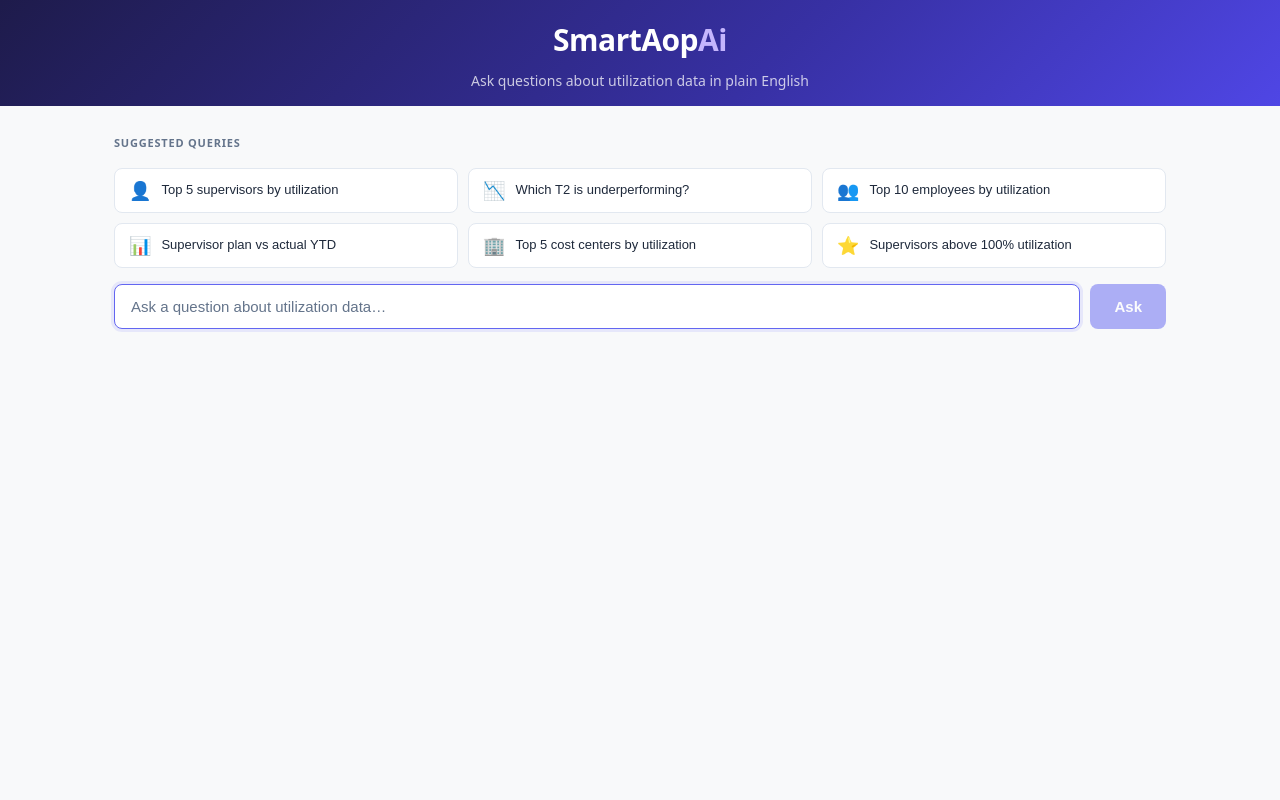
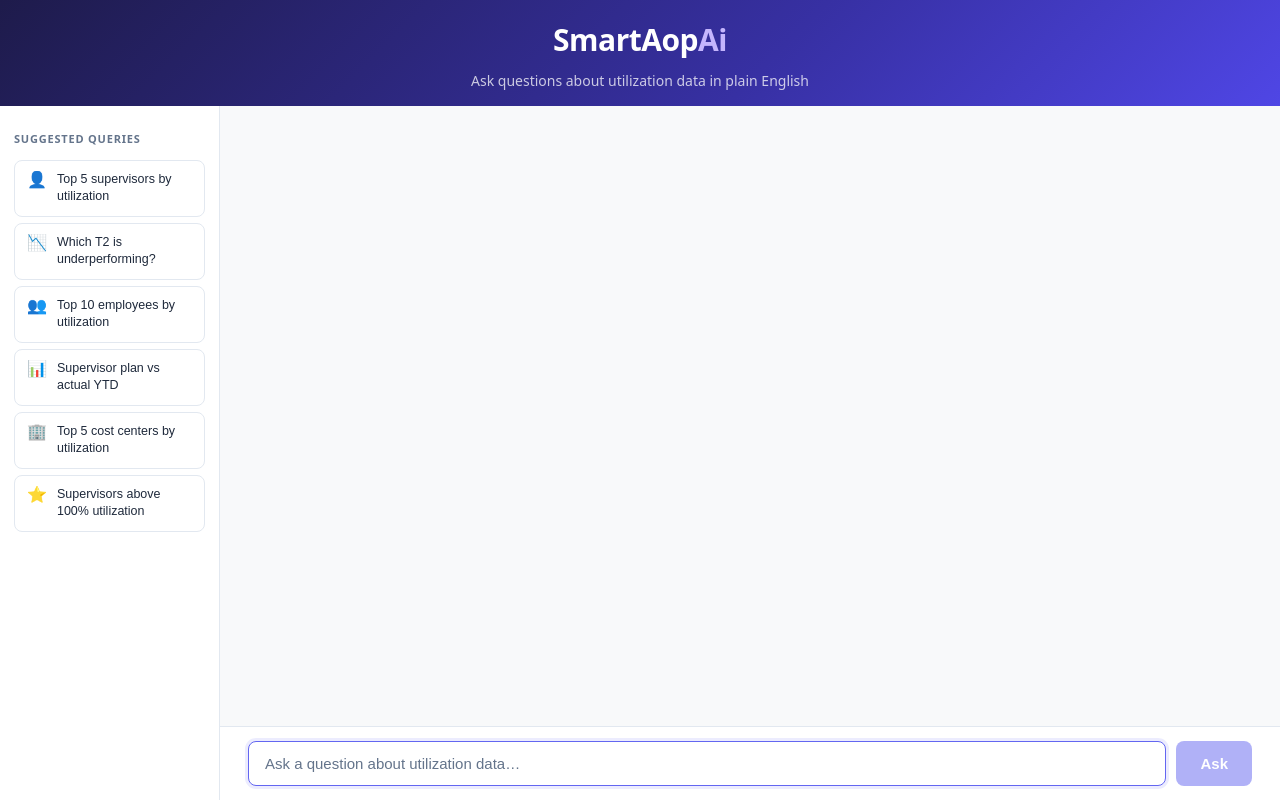
Before and after one commit to MouliMohanN/SmartAopAi, a React (Vite) app in the folder frontend/: page / in a window 1280 px wide. Built offline with nearby package versions, Linux system fonts and the light colour scheme; no server answers.

Commit message:
feat: add suggestion sidebar and refactor QueryInput to a controlled component

```diff
--- a/frontend/src/App.tsx
+++ b/frontend/src/App.tsx
@@ -9,6 +9,15 @@ import { NarrativePanel }  from './components/NarrativePanel';
 import { StepTracker }     from './components/StepTracker';
 import './index.css';
 
+const SUGGESTIONS = [
+  { icon: '👤', label: 'Top 5 supervisors by utilization' },
+  { icon: '📉', label: 'Which T2 is underperforming?' },
+  { icon: '👥', label: 'Top 10 employees by utilization' },
+  { icon: '📊', label: 'Supervisor plan vs actual YTD' },
+  { icon: '🏢', label: 'Top 5 cost centers by utilization' },
+  { icon: '⭐', label: 'Supervisors above 100% utilization' },
+];
+
 export default function App() {
   const {
     sql, result, narrative, narrativeDone,
@@ -17,13 +26,13 @@ export default function App() {
     submit,
   } = useStream();
 
-  const [initialQuery, setInitialQuery] = useState('');
+  const [queryValue, setQueryValue] = useState('');
 
   useEffect(() => {
     const params = new URLSearchParams(window.location.search);
     const q = params.get('q');
     if (q) {
-      setInitialQuery(q);
+      setQueryValue(q);
       submit(q);
     }
   // eslint-disable-next-line react-hooks/exhaustive-deps
@@ -36,9 +45,29 @@ export default function App() {
         <p className="app-subtitle">Ask questions about utilization data in plain English</p>
       </header>
 
+      <div className="app-body">
+        {/* ── Left sidebar ── */}
+        <aside className="suggestions-sidebar">
+          <p className="suggestions-label">Suggested Queries</p>
+          <div className="suggestions-list">
+            {SUGGESTIONS.map(s => (
+              <button
+                key={s.label}
+                type="button"
+                className="suggestion-card"
+                onClick={() => setQueryValue(s.label)}
+                disabled={loading}
+              >
+                <span className="suggestion-card-icon">{s.icon}</span>
+                <span className="suggestion-card-label">{s.label}</span>
+              </button>
+            ))}
+          </div>
+        </aside>
+
+        {/* ── Main content ── */}
+        <div className="app-content">
           <main className="app-main">
-        <QueryInput onSubmit={submit} loading={loading} initialValue={initialQuery} />
-
             {error && (
               <div className="error-banner">
                 <strong>Error:</strong> {error}
@@ -67,6 +96,17 @@ export default function App() {
               </div>
             )}
           </main>
+
+          <div className="query-bar">
+            <QueryInput
+              value={queryValue}
+              onChange={setQueryValue}
+              onSubmit={submit}
+              loading={loading}
+            />
+          </div>
+        </div>
+      </div>
     </div>
   );
 }
--- a/frontend/src/components/QueryInput.tsx
+++ b/frontend/src/components/QueryInput.tsx
@@ -1,27 +1,11 @@
-import { useState, useEffect } from 'react';
-
-const SUGGESTIONS = [
-  { icon: '👤', label: 'Top 5 supervisors by utilization' },
-  { icon: '📉', label: 'Which T2 is underperforming?' },
-  { icon: '👥', label: 'Top 10 employees by utilization' },
-  { icon: '📊', label: 'Supervisor plan vs actual YTD' },
-  { icon: '🏢', label: 'Top 5 cost centers by utilization' },
-  { icon: '⭐', label: 'Supervisors above 100% utilization' },
-];
-
 interface Props {
+  value:    string;
+  onChange: (v: string) => void;
   onSubmit: (query: string) => void;
-  loading: boolean;
-  initialValue?: string;
+  loading:  boolean;
 }
 
-export function QueryInput({ onSubmit, loading, initialValue = '' }: Props) {
-  const [value, setValue] = useState(initialValue);
-
-  useEffect(() => {
-    if (initialValue) setValue(initialValue);
-  }, [initialValue]);
-
+export function QueryInput({ value, onChange, onSubmit, loading }: Props) {
   const handleSubmit = (e: React.FormEvent) => {
     e.preventDefault();
     const trimmed = value.trim();
@@ -29,28 +13,12 @@ export function QueryInput({ onSubmit, loading, initialValue = '' }: Props) {
   };
 
   return (
-    <div className="query-wrapper">
-      <p className="suggestions-label">Suggested queries</p>
-      <div className="suggestions">
-        {SUGGESTIONS.map(s => (
-          <button
-            key={s.label}
-            type="button"
-            className="suggestion-card"
-            onClick={() => setValue(s.label)}
-            disabled={loading}
-          >
-            <span className="suggestion-card-icon">{s.icon}</span>
-            <span className="suggestion-card-label">{s.label}</span>
-          </button>
-        ))}
-      </div>
     <form className="query-form" onSubmit={handleSubmit}>
       <input
         className="query-input"
         type="text"
         value={value}
-          onChange={e => setValue(e.target.value)}
+        onChange={e => onChange(e.target.value)}
         placeholder="Ask a question about utilization data…"
         disabled={loading}
         autoFocus
@@ -59,6 +27,5 @@ export function QueryInput({ onSubmit, loading, initialValue = '' }: Props) {
         {loading ? 'Running…' : 'Ask'}
       </button>
     </form>
-    </div>
   );
 }
--- a/frontend/src/index.css
+++ b/frontend/src/index.css
@@ -26,15 +26,25 @@
   background: var(--bg);
 }
 
+html,
 body {
+  height: 100%;
   margin: 0;
+  overflow: hidden;
+}
+
+#root {
+  height: 100%;
+  display: flex;
+  flex-direction: column;
 }
 
 /* ── Layout ────────────────────────────────────────────────────── */
 .app {
-  min-height: 100vh;
+  height: 100%;
   display: flex;
   flex-direction: column;
+  overflow: hidden;
 }
 
 .app-header {
@@ -42,6 +52,7 @@ body {
   border-bottom: none;
   padding: 16px 32px 14px;
   text-align: center;
+  flex-shrink: 0;
 }
 
 .app-title {
@@ -62,24 +73,65 @@ body {
   color: rgba(255, 255, 255, 0.75);
 }
 
+/* ── Two-column body ────────────────────────────────────────────── */
+.app-body {
+  flex: 1;
+  min-height: 0;
+  display: flex;
+  overflow: hidden;
+}
+
+/* ── Left sidebar ───────────────────────────────────────────────── */
+.suggestions-sidebar {
+  width: 220px;
+  flex-shrink: 0;
+  min-height: 0;
+  border-right: 1px solid var(--border);
+  background: var(--surface);
+  padding: 24px 14px;
+  overflow-y: auto;
+  display: flex;
+  flex-direction: column;
+  gap: 12px;
+}
+
+.suggestions-list {
+  display: flex;
+  flex-direction: column;
+  gap: 6px;
+}
+
+/* ── Right content column ───────────────────────────────────────── */
+.app-content {
+  flex: 1;
+  min-height: 0;
+  display: flex;
+  flex-direction: column;
+  overflow: hidden;
+  background: var(--bg);
+}
+
 .app-main {
   flex: 1;
-  max-width: 1100px;
-  width: 100%;
-  margin: 0 auto;
-  padding: 28px 24px 48px;
-  display: flex;
-  flex-direction: column;
-  gap: 20px;
+  min-height: 0;
+  overflow-y: auto;
+  overflow-anchor: none;
+  padding: 24px 28px;
 }
 
-/* ── Query section ─────────────────────────────────────────────── */
-.query-wrapper {
-  display: flex;
-  flex-direction: column;
-  gap: 16px;
+.app-main > * + * {
+  margin-top: 16px;
 }
 
+/* ── Sticky bottom input bar ────────────────────────────────────── */
+.query-bar {
+  flex-shrink: 0;
+  padding: 14px 28px;
+  border-top: 1px solid var(--border);
+  background: var(--surface);
+}
+
+/* ── Suggestion cards (sidebar) ────────────────────────────────── */
 .suggestions-label {
   margin: 0;
   font-size: 11px;
@@ -89,19 +141,13 @@ body {
   color: var(--text-muted);
 }
 
-/* ── Suggestion cards ──────────────────────────────────────────── */
-.suggestions {
-  display: grid;
-  grid-template-columns: repeat(3, 1fr);
-  gap: 10px;
-}
-
 .suggestion-card {
   display: flex;
   align-items: flex-start;
   gap: 10px;
-  padding: 12px 14px;
-  background: var(--surface);
+  width: 100%;
+  padding: 10px 12px;
+  background: transparent;
   border: 1px solid var(--border);
   border-radius: 8px;
   cursor: pointer;
@@ -121,14 +167,14 @@ body {
 }
 
 .suggestion-card-icon {
-  font-size: 18px;
+  font-size: 16px;
   line-height: 1;
   flex-shrink: 0;
   margin-top: 1px;
 }
 
 .suggestion-card-label {
-  font-size: 13px;
+  font-size: 12.5px;
   color: var(--text);
   line-height: 1.4;
   font-weight: 400;
@@ -523,8 +569,13 @@ body {
   color: var(--text-muted);
 }
 
-.step-item--done  { color: var(--text-secondary, #a1a1aa); }
-.step-item--error { color: #f87171; }
+.step-item--done {
+  color: var(--text-secondary, #a1a1aa);
+}
+
+.step-item--error {
+  color: #f87171;
+}
 
 .step-icon {
   flex-shrink: 0;
@@ -554,7 +605,9 @@ body {
 }
 
 @keyframes spin {
-  to { transform: rotate(360deg); }
+  to {
+    transform: rotate(360deg);
+  }
 }
 
 .step-item-label {
@@ -659,6 +712,13 @@ body {
 }
 
 @keyframes blink {
-  0%, 100% { opacity: 1; }
-  50%       { opacity: 0; }
+
+  0%,
+  100% {
+    opacity: 1;
+  }
+
+  50% {
+    opacity: 0;
+  }
 }
```
Lines whose indentation alone changed are shown as unchanged.
